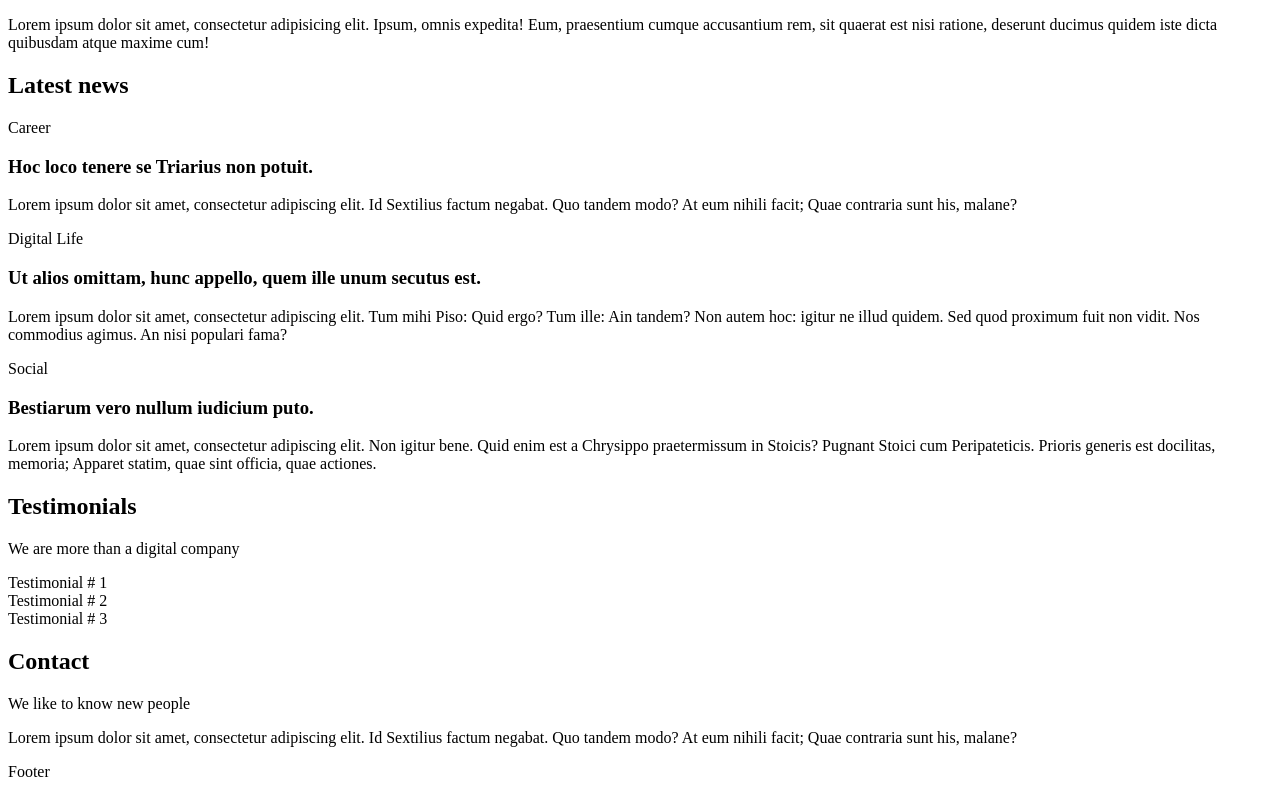
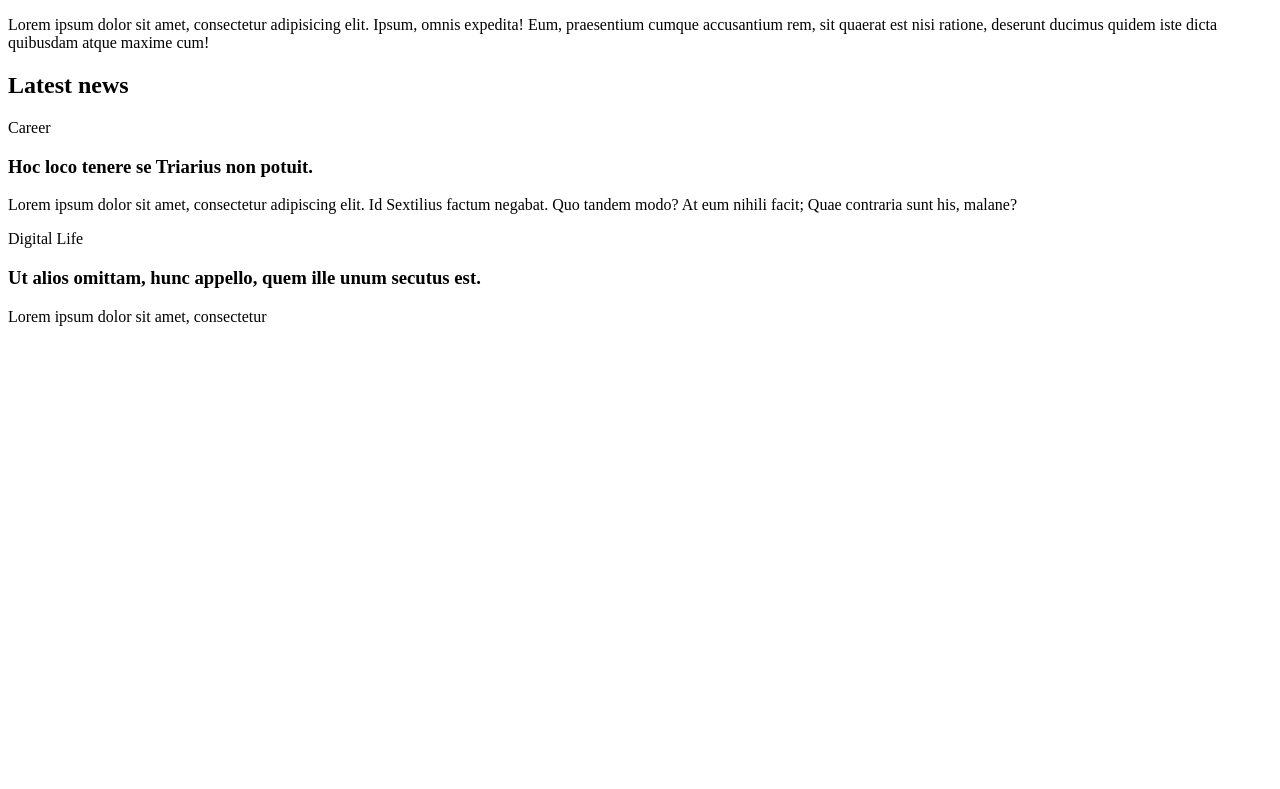
Before and after one commit to Weebaay/holbertonschool-web_front_end, a plain HTML site: page html_advanced/12-index.html in a window 1280 px wide. Shown: the part 962-1751 px from the top of the page. After the commit the page ends 1304 px from the top, so only its background shows below. Drawn offline with Linux system fonts and the light colour scheme.

Commit message:
update ex12

```diff
--- a/html_advanced/12-index.html
+++ b/html_advanced/12-index.html
@@ -8,7 +8,6 @@
 
     <link rel="icon" type="image/x-icon" href="./favicon.ico">
     <link rel="icon" type="image/png" href="./favicon.png">
-
 </head>
 <body>
     <header>
@@ -19,6 +18,7 @@
 
     <main>
         <h1>Homepage</h1>
+
         <section>
             <h2>We help you build your brand!</h2>
         </section>
@@ -37,96 +37,36 @@
         <section>
             <h2>Works</h2>
             <p>Take a look in our portfolio</p>
-			<article><h3>
-				Interior Design
-			</h3></article>
-			<article><h3>
-				Web Development
-			</h3></article>
-			<article><h3>
-				Personal Brand
-			</h3></article>
+            <article>
+                <h3>Interior Design</h3>
+            </article>
+            <article>
+                <h3>Web Development</h3>
+            </article>
+            <article>
+                <h3>Personal Brand</h3>
+            </article>
         </section>
 
         <section>
             <h2>About Us</h2>
             <p>Everything about us</p>
             <h3>Who are we</h3>
-			<p>
-				Lorem ipsum dolor sit amet, consectetur adipisicing elit.
-				Ipsum, omnis expedita! Eum, praesentium cumque accusantium rem,
-				sit quaerat est nisi ratione, deserunt ducimus quidem iste dicta quibusdam atque maxime cum!
-			</p>
+            <p>Lorem ipsum dolor sit amet, consectetur adipisicing elit. Ipsum, omnis expedita! Eum, praesentium cumque accusantium rem, sit quaerat est nisi ratione, deserunt ducimus quidem iste dicta quibusdam atque maxime cum!</p>
             <h3>Our culture</h3>
-			<p>
-				Lorem ipsum dolor sit amet, consectetur adipisicing elit.
-				Ipsum, omnis expedita! Eum, praesentium cumque accusantium rem,
-				sit quaerat est nisi ratione, deserunt ducimus quidem iste dicta quibusdam atque maxime cum!
-			</p>
+            <p>Lorem ipsum dolor sit amet, consectetur adipisicing elit. Ipsum, omnis expedita! Eum, praesentium cumque accusantium rem, sit quaerat est nisi ratione, deserunt ducimus quidem iste dicta quibusdam atque maxime cum!</p>
             <h3>How we work</h3>
-			<p>
-				Lorem ipsum dolor sit amet, consectetur adipisicing elit.
-				Ipsum, omnis expedita! Eum, praesentium cumque accusantium rem,
-				sit quaerat est nisi ratione, deserunt ducimus quidem iste dicta quibusdam atque maxime cum!
-			</p>
+            <p>Lorem ipsum dolor sit amet, consectetur adipisicing elit. Ipsum, omnis expedita! Eum, praesentium cumque accusantium rem, sit quaerat est nisi ratione, deserunt ducimus quidem iste dicta quibusdam atque maxime cum!</p>
         </section>
 
         <section>
             <h2>Latest news</h2>
             <article>
                 <p>Career</p>
-				<h3>
-					Hoc loco tenere se Triarius non potuit.
-				</h3>
-				<p>
-					Lorem ipsum dolor sit amet, consectetur adipiscing elit.
-					Id Sextilius factum negabat. Quo tandem modo? At eum nihili facit; Quae contraria sunt his, malane?
-				</p>
+                <h3>Hoc loco tenere se Triarius non potuit.</h3>
+                <p>Lorem ipsum dolor sit amet, consectetur adipiscing elit. Id Sextilius factum negabat. Quo tandem modo? At eum nihili facit; Quae contraria sunt his, malane?</p>
             </article>
             <article>
                 <p>Digital Life</p>
-				<h3>
-					Ut alios omittam, hunc appello, quem ille unum secutus est.
-				</h3>
-				<p>
-					Lorem ipsum dolor sit amet, consectetur adipiscing elit.
-					Tum mihi Piso: Quid ergo? Tum ille: Ain tandem? Non autem hoc: igitur ne illud quidem.
-					Sed quod proximum fuit non vidit. Nos commodius agimus. An nisi populari fama?
-				</p>
-			</article>
-			<article>
-				<p>Social</p>
-				<h3>
-					Bestiarum vero nullum iudicium puto.
-				</h3>
-				<p>
-					Lorem ipsum dolor sit amet, consectetur adipiscing elit.
-					Non igitur bene. Quid enim est a Chrysippo praetermissum in Stoicis? Pugnant Stoici cum Peripateticis.
-					Prioris generis est docilitas, memoria; Apparet statim, quae sint officia, quae actiones.
-				</p>
-			</article>
-        </section>
-
-        <section>
-            <h2>Testimonials</h2>
-			<p>We are more than a digital company</p>
-			<article>Testimonial # 1</article>
-			<article>Testimonial # 2</article>
-			<article>Testimonial # 3</article>
-        </section>
-
-        <section>
-            <h2>Contact</h2>
-			<p>We like to know new people</p>
-			<p>
-				Lorem ipsum dolor sit amet, consectetur adipiscing elit.
-				Id Sextilius factum negabat. Quo tandem modo? At eum nihili facit; Quae contraria sunt his, malane?
-			</p>
-        </section>
-	</main>
-
-	<footer>
-		Footer
-	</footer>
-</body>
-</html>
+                <h3>Ut alios omittam, hunc appello, quem ille unum secutus est.</h3>
+                <p>Lorem ipsum dolor sit amet, consectetur
```
Lines whose indentation alone changed are shown as unchanged.
